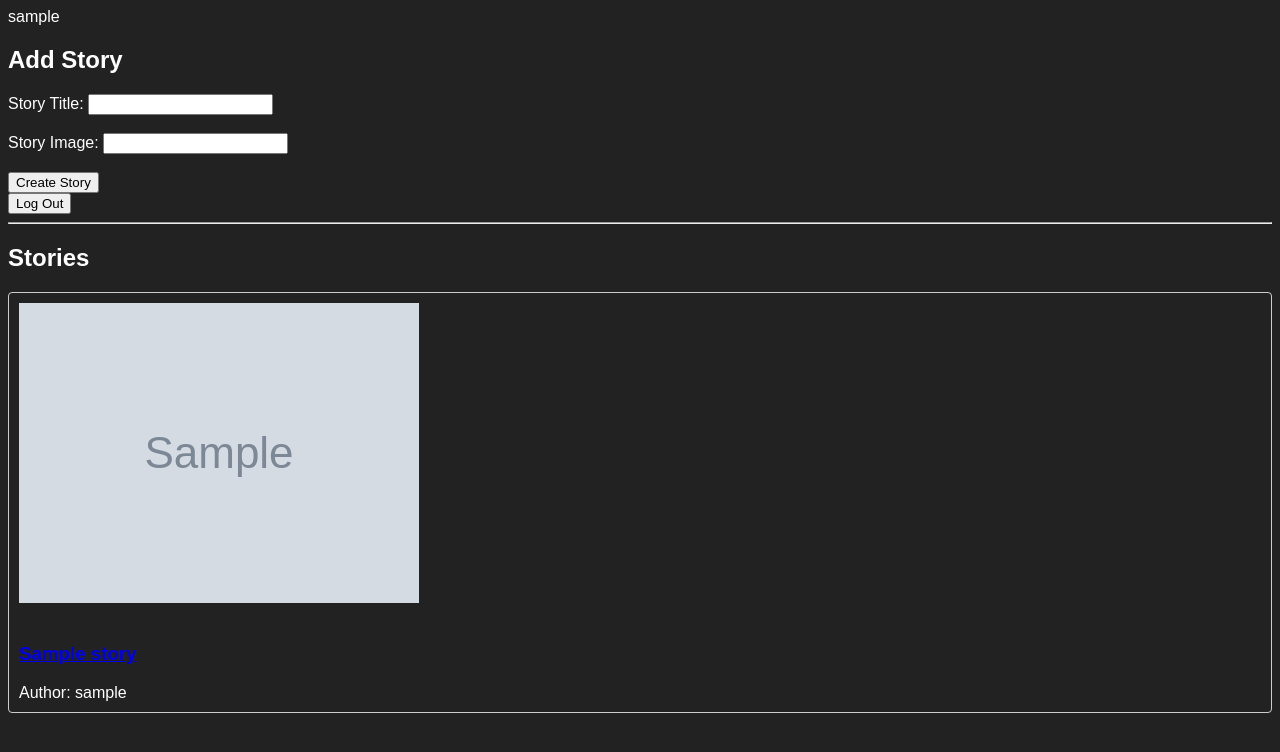
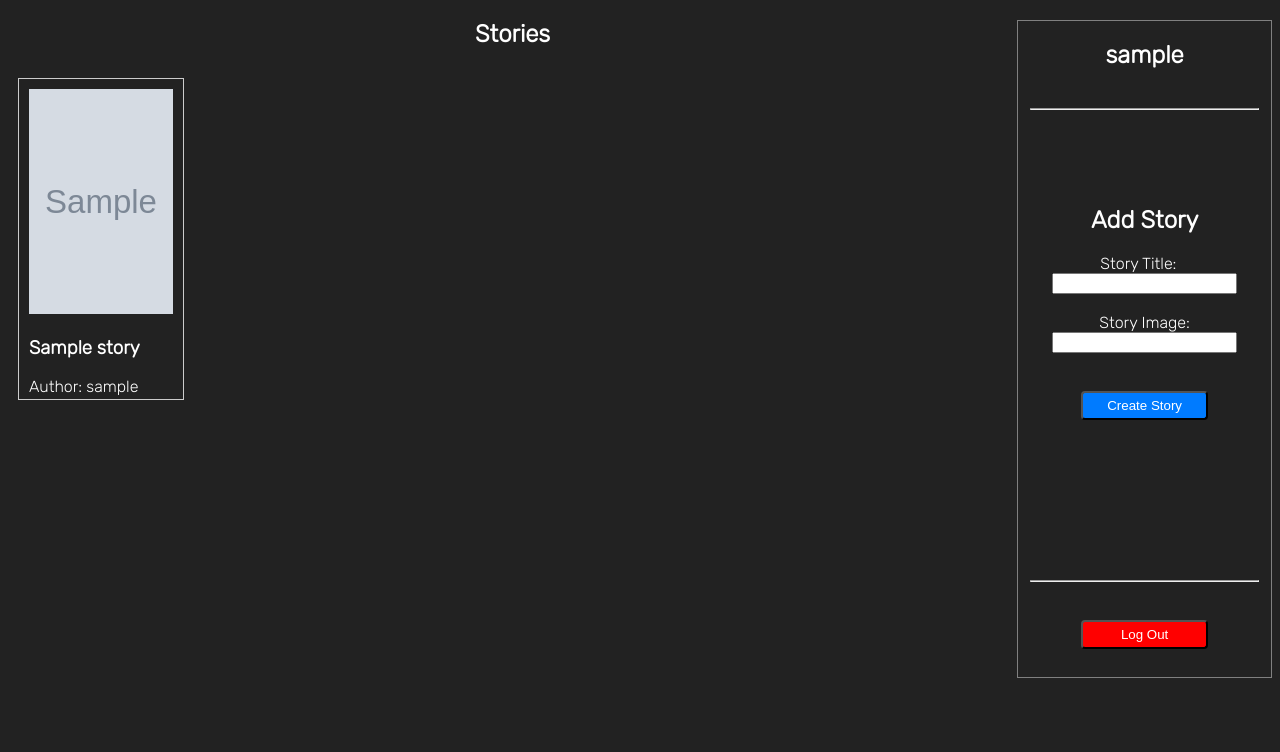
Before and after one commit to kekikcilerakin/ACM368-CollaborativeStory, a PHP site: page / in a window 1280 px wide. Shown: the top 752 px of the page. Run offline with PHP 8.4, Linux system fonts and the light colour scheme; the visitor is signed in with stand-in values (Sample User, id 1); tables that the repository leaves empty or names only in its code hold one stand-in row (values such as "Sample post"); grey boxes marked "Sample" are stand-in pictures.

Commit message:
interface update

```diff
--- a/connection.php
+++ b/connection.php
@@ -4,7 +4,7 @@
     $password = "";
     $dbname = "acm368";
 
-    $conn = new mysqli($servername, $username, $password, $dbname);
+    $conn = new mysqli($servername, $username, $password, $dbname );
 
     if ($conn -> connect_error) {
         die("Connection failed: " . $conn->connect_error);
--- a/index.php
+++ b/index.php
@@ -1,90 +1,74 @@
 <!DOCTYPE html>
 <html>
-
+<link rel="preconnect" href="https://fonts.googleapis.com%22%3E/
+    <link rel="preconnect" href="https://fonts.gstatic.com/" crossorigin>
+    <link href="https://fonts.googleapis.com/css2?family=Rubik:wght@300&display=swap" rel="stylesheet">
 <head>
     <style>
         body {
-            font-family: Arial, sans-serif;
-            color : white;
-            background : #222222;
+            font-family: 'Rubik', sans-serif;
+            background: #222222;
+            color: white;
+        }
+
+        .story-container {
+            display: flex;
+            flex-wrap: wrap;
+
+
+        }
+        hr{
+            margin : auto;
+            width :90%;
+
+        }
+        .story {
+            margin: 10px;
+            padding: 10px;
+            border: 1px solid #ccc;
+            height: 300px;
+        }
+
+        .storyImage {
+            width: 144px;
+            height: 225px;
+        }
+
+        .second-addstory-div {
+            width: 20%;
+            float: right;
+            padding-bottom: 20px;
+            border: 1px solid gray;
+            position: -webkit-sticky;
+            /* Safari & IE */
+            position: sticky;
+            top: 0;
+
+            align-items: center;
+            text-align: center;
 
         }
 
-        .header {
-            background-color: #222222;
-            padding: 20px;
-            text-align: center;
-        }
-
-        .container {
-            max-width: 800px;
-            margin: 0 auto;
-            padding: 20px;
-            background : #333333;
-        }
-
-        .story {
-            display: flex;
-            flex-direction: column;
-            margin-bottom: 20px;
-            padding: 10px;
-            border: 1px solid #ccc;
+        .btn{
+            display: block;
+            width: 50%;
+            padding: 5px;
+            background-color: #007bff;
+            margin : auto ;
+            margin-bottom : 8px;
             border-radius: 4px;
-        }
-
-        .story-image {
-            width: 100%;
-            max-height: 200px;
-            object-fit: cover;
-            border-radius: 4px;
-        }
-
-        .story-title {
-            margin-top: 10px;
-            font-size: 18px;
-            font-weight: bold;
-        }
-
-        .story-author {
-            margin-top: 5px;
-            color: #666;
-        }
-
-        .add-story-form {
-            margin-top: 20px;
-        }
-
-        .add-story-form label {
-            display: block;
-            margin-bottom: 10px;
-            font-weight: bold;
-        }
-
-        .add-story-form input[type="text"] {
-            width: 100%;
-            padding: 5px;
-            border: 1px solid #ccc;
-            border-radius: 4px;
-        }
-
-        .add-story-form input[type="submit"] {
-            margin-top: 10px;
-            padding: 8px 12px;
-            background-color: #4CAF50;
             color: #fff;
-            border: none;
-            border-radius: 4px;
             cursor: pointer;
         }
-
-        .logout-btn {
-            margin-top: 20px;
+        .logout{
+            background : red;
         }
-
-        .login-link {
-            margin-top: 20px;
-            text-align: center;
-            color: #4CAF50;
+        .loginToAdd{
+            width: 25%;
+        }
+       a{
+       color : white;
+       text-decoration: none;
        }
     </style>
 </head>
@@ -94,7 +78,6 @@
     session_start();
     require_once "connection.php";
 
-    echo $_SESSION["username"];
 
     if ($_SERVER["REQUEST_METHOD"] == "POST") {
         $_SESSION["id"] = null;
@@ -106,26 +89,33 @@
     if (isset($_SESSION["loggedin"]) && $_SESSION["loggedin"] === true) {
 
     ?>
+        <div class="second-addstory-div">
+
+            <?php echo '<h2>' .$_SESSION["username"]. '</h2>'; ?><br><hr><br><br><br><br>
             <h2>Add Story</h2>
+
             <form method="post" action="insertstory.php">
-            <label for="title">Story Title:</label>
+                <label for="title">Story Title:&nbsp;&nbsp;&nbsp;  </label>
                 <input type="text" name="story_title" required><br><br>
                 <label for="title">Story Image:</label>
-            <input type="text" name="story_image" required><br><br>
-            <input type="submit" value="Create Story">
+                <input type="text" name="story_image" required><br><br><br>
+                <input class = "btn" type="submit" value="Create Story"><br><br><br><br><br><br><br><br> <hr> <br><br>
 
             </form>
 
             <form action="<?php echo htmlspecialchars($_SERVER["PHP_SELF"]); ?>" method="post">
-            <input type="submit" value="Log Out">
+               <input class = "btn logout" type="submit" value="Log Out">
             </form>
-        <hr>
+
+
+
+        </div>
     <?php
     } else {
-        echo '<a href="login.php">Login to Add a New Story</a>';
+        echo "<div class ='btn loginToAdd' style = 'text-align : center; margin-top : 20px'  > <a href='login.php' >Login to Add a New Story</a> </div>";
     }
 
-    echo '<h2>Stories</h2>';
+    echo '<h2 style = "text-align : center">Stories</h2>';
     echo '<div class="story-container">';
 
     $storiesQuery = "SELECT title, id, imageURL, userId FROM stories";
@@ -144,7 +134,6 @@
             foreach ($result as $username) {
                 if ($username['id'] === $story['userId']) {
                     echo "Author: " . $username['username'];
-
                 }
             }
 
```
Also changed, not shown: chapter.php (deleted, +0 -26 lines), login.php (+6 -3 lines), register.php (+5 -2 lines), showstory.php (+81 -8 lines), story.php (deleted, +0 -30 lines), user.php (deleted, +0 -26 lines). Lines whose indentation alone changed are shown as unchanged.
